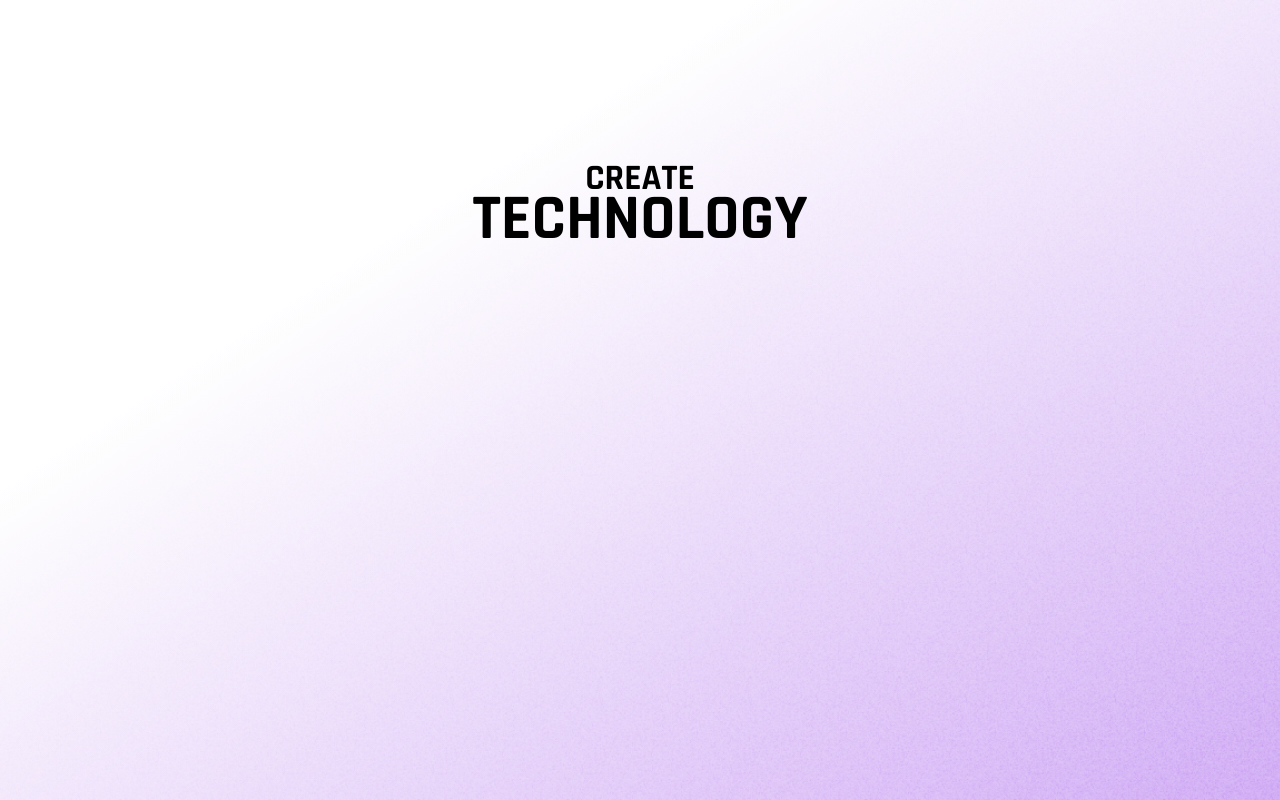
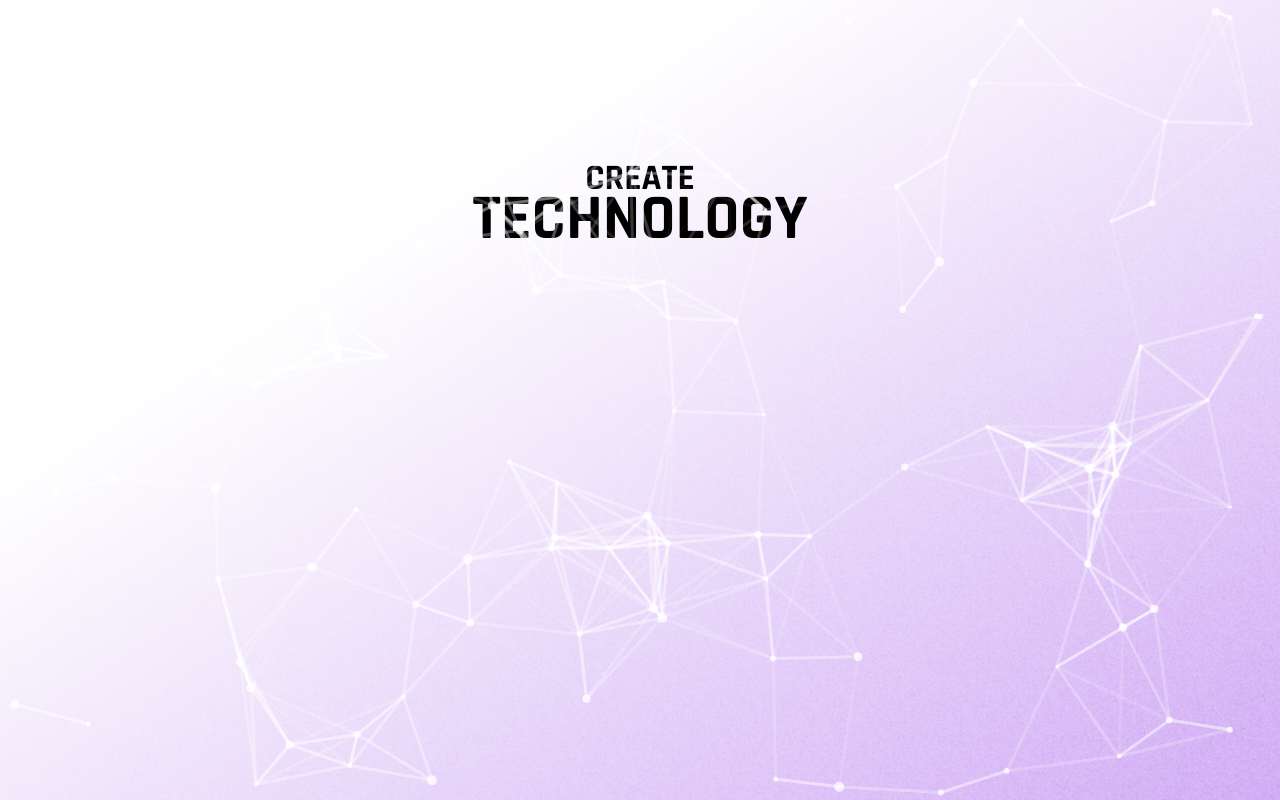
Before and after one commit to mutheus/kolabs, a React (Create React App) app: page / in a window 1280 px wide. Built offline with nearby package versions, Linux system fonts and the light colour scheme.

Commit message:
Add particles

```diff
--- a/package.json
+++ b/package.json
@@ -10,7 +10,7 @@
     "@types/node": "16.11.1",
     "@types/react": "^17.0.0",
     "@types/react-dom": "^17.0.0",
-    "@types/styled-components": "5.1.15",
+    "@types/styled-components": "^5.1.19",
     "babel-eslint": "10.1.0",
     "eslint-config-standard": "16.0.3",
     "eslint-config-standard-jsx": "10.0.0",
@@ -24,7 +24,8 @@
     "react": "^17.0.2",
     "react-dom": "^17.0.2",
     "react-scripts": "4.0.3",
-    "styled-components": "5.3.3",
+    "react-tsparticles": "^1.38.0",
+    "styled-components": "^5.3.3",
     "typescript": "^4.1.2",
     "web-vitals": "2.1.2"
   },
--- /dev/null
+++ b/src/login/login-style.ts
@@ -0,0 +1,47 @@
+import styled from 'styled-components/macro'
+import texture from './assets/texture.png'
+
+export const Wrapper = styled.div`
+  height: 100%;
+  padding: .5em;
+  display: flex;
+  flex-direction: column;
+  align-content: center;
+`
+
+export const Background = styled.div`
+  height: 100%;
+  width: 100%;
+  position: absolute;
+  background: rgb(255,255,255);
+  background: linear-gradient(147deg, rgba(255,255,255,1) 30%, rgba(215,183,246,1) 100%);
+  z-index: -2;
+  top: 0;
+  left: 0;
+`
+
+export const Overlay = styled.div`
+  height: 100%;
+  width: 100%;
+  position: absolute;
+  background-image: url('${texture}');
+  background-size: cover;
+  z-index: -1;
+  top: 0;
+  left: 0;
+  opacity: .8;
+  mix-blend-mode: overlay;
+`
+
+export const Title = styled.h1`
+  font-size: 36px;
+  text-align: center;
+  position: relative;
+  top: 20%;
+  line-height: .8;
+  text-transform: uppercase;
+
+  span {
+    font-size: 64px;
+  }
+`
--- a/src/login/login.tsx
+++ b/src/login/login.tsx
@@ -1,60 +1,16 @@
-import styled from 'styled-components/macro'
-import texture from './assets/texture.png'
-
-const Wrapper = styled.div`
-  height: 100%;
-  padding: .5em;
-  display: flex;
-  flex-direction: column;
-  align-content: center;
-`
-
-const Background = styled.div`
-  height: 100%;
-  width: 100%;
-  position: absolute;
-  background: rgb(255,255,255);
-  background: linear-gradient(147deg, rgba(255,255,255,1) 30%, rgba(215,183,246,1) 100%);
-  z-index: -2;
-  top: 0;
-  left: 0;
-`
-
-const Overlay = styled.div`
-  height: 100%;
-  width: 100%;
-  position: absolute;
-  background-image: url('${texture}');
-  background-size: cover;
-  z-index: -1;
-  top: 0;
-  left: 0;
-  opacity: .8;
-  mix-blend-mode: overlay;
-`
-
-const Title = styled.h1`
-  font-size: 36px;
-  text-align: center;
-  position: relative;
-  top: 20%;
-  line-height: .8;
-  text-transform: uppercase;
-
-  span {
-    font-size: 64px;
-  }
-`
+import { TSParticles } from 'ts-particles'
+import * as S from './login-style'
 
 export function Login () {
   return (
     <>
-      <Wrapper>
-        <Title>Create<br /> <span>Technology</span></Title>
-      </Wrapper>
+      <S.Wrapper>
+        <S.Title>Create<br /> <span>Technology</span></S.Title>
+      </S.Wrapper>
 
-      <Background />
-      <Overlay />
+      <S.Background />
+      <S.Overlay />
+      <TSParticles />
     </>
   )
 }
--- /dev/null
+++ b/src/ts-particles/index.tsx
@@ -0,0 +1 @@
+export * from './ts-particles'
--- /dev/null
+++ b/src/ts-particles/ts-particles.tsx
@@ -0,0 +1,79 @@
+import Particles from 'react-tsparticles'
+import styled from 'styled-components/macro'
+
+const ParticlesWrapper = styled(Particles)`
+  canvas {
+    z-index: -2 !important;
+  }
+`
+
+export function TSParticles () {
+  return (
+    <ParticlesWrapper
+      id='tsparticles'
+      options={{
+        background: {
+          color: {
+            value: 'transparent',
+          },
+        },
+        fpsLimit: 60,
+        interactivity: {
+          events: {
+            onClick: {
+              enable: true,
+              mode: 'push',
+            },
+            onHover: {
+              enable: true,
+              mode: 'grab',
+              parallax: { enable: true, force: 60, smooth: 10 },
+            },
+            resize: true,
+          },
+        },
+        particles: {
+          color: {
+            value: '#fff',
+          },
+          links: {
+            color: '#fff',
+            distance: 150,
+            enable: true,
+            opacity: 0.5,
+            width: 3,
+          },
+          collisions: {
+            enable: true,
+          },
+          move: {
+            direction: 'none',
+            enable: true,
+            outMode: 'bounce',
+            random: false,
+            speed: 2,
+            straight: false,
+          },
+          number: {
+            density: {
+              enable: true,
+              area: 800,
+            },
+            value: 100,
+          },
+          opacity: {
+            value: 0.5,
+          },
+          shape: {
+            type: 'circle',
+          },
+          size: {
+            random: true,
+            value: 5,
+          },
+        },
+        detectRetina: true,
+      }}
+    />
+  )
+}
```
Also changed, not shown: 1 other file (tests, documents, lock files or other folders).
